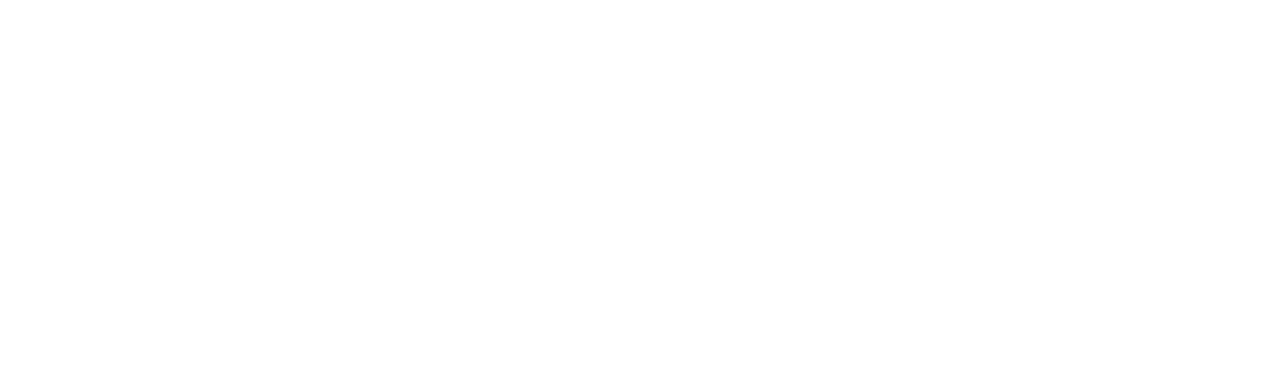
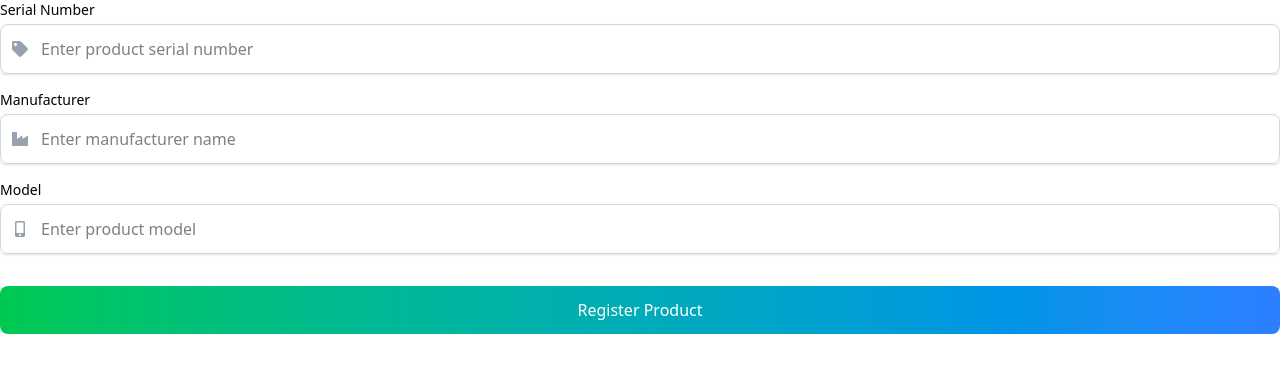
Before and after one commit to lendrik-kumar/VeriOwn-makeathon, a React (Vite) app in the folder frontend/: page /register in a window 1280 px wide. Before the commit this address had no page. Shown: the top 372 px of the page. Built offline with nearby package versions, Linux system fonts and the light colour scheme.

Commit message:
Register Product added

```diff
--- a/frontend/src/App.jsx
+++ b/frontend/src/App.jsx
@@ -7,6 +7,7 @@
 import ViewAdminRequests from "./pages/auth/ViewAdminRequests"
 import About from './pages/landing/About'
 import Contact from "./pages/landing/Contact"
+import Register from './pages/main/Register'
 
 
 function App() {
@@ -22,6 +23,7 @@
           <Route path="contact" element={<Contact/>}></Route>
           <Route path="view-requests" element={<ViewAdminRequests/>}></Route>
         </Route>
+        <Route path="register" element={<Register/>}></Route>
       </Routes>
     </Router>
   )
--- a/frontend/src/pages/auth/Login.jsx
+++ b/frontend/src/pages/auth/Login.jsx
@@ -26,6 +26,7 @@
       const response = await axios.post('/api/users/login', form);
       localStorage.setItem('token', response.data.token);
       setMessage('Login successful!');
+      console.log('Login successful:', response.data);
       // Navigate to dashboard or home after successful login
       setTimeout(() => navigate('/dashboard'), 1000);
     } catch (err) {
--- a/frontend/src/pages/main/Register.jsx
+++ b/frontend/src/pages/main/Register.jsx
@@ -1,9 +1,136 @@
-import React from 'react'
+import React, { useState } from 'react';
+import { registerProduct } from '../../utils/ApiServices'
+import { FaTag, FaIndustry, FaMobileAlt } from 'react-icons/fa';
 
-function Register() {
+const ProductForm = ({ onSuccess }) => {
+  const [formData, setFormData] = useState({
+    serial_number: '',
+    manufacturer: '',
+    model: '',
+  });
+  const [loading, setLoading] = useState(false);
+  const [error, setError] = useState(null);
+
+  const handleChange = (e) => {
+    setFormData({
+      ...formData,
+      [e.target.name]: e.target.value,
+    });
+  };
+
+  const handleSubmit = async (e) => {
+    e.preventDefault();
+    setLoading(true);
+    setError(null);
+
+    try {
+      const response = await registerProduct(formData);
+      setLoading(false);
+
+      // Reset form
+      setFormData({
+        serial_number: '',
+        manufacturer: '',
+        model: '',
+      });
+
+      // Call success callback with response data
+      if (onSuccess) onSuccess(response);
+
+    } catch (err) {
+      setError(err.error || 'An error occurred during product registration');
+      setLoading(false);
+    }
+  };
+
   return (
-    <div>Register</div>
-  )
-}
+    <form onSubmit={handleSubmit} className="space-y-6">
+      {error && (
+        <div className="p-4 border border-red-300 bg-red-50 text-red-700 rounded-md">
+          {error}
+        </div>
+      )}
 
-export default Register
+      <div className="space-y-4">
+        <div>
+          <label htmlFor="serial_number" className="block text-sm font-medium mb-1">
+            Serial Number
+          </label>
+          <div className="relative rounded-md shadow-sm">
+            <div className="absolute inset-y-0 left-0 pl-3 flex items-center pointer-events-none">
+              <FaTag className="text-gray-400" />
+            </div>
+            <input
+              type="text"
+              id="serial_number"
+              name="serial_number"
+              value={formData.serial_number}
+              onChange={handleChange}
+              className="block w-full pl-10 py-3 border border-gray-300 rounded-lg focus:ring-blue-500 focus:border-blue-500"
+              placeholder="Enter product serial number"
+              required
+            />
+          </div>
+        </div>
+
+        <div>
+          <label htmlFor="manufacturer" className="block text-sm font-medium mb-1">
+            Manufacturer
+          </label>
+          <div className="relative rounded-md shadow-sm">
+            <div className="absolute inset-y-0 left-0 pl-3 flex items-center pointer-events-none">
+              <FaIndustry className="text-gray-400" />
+            </div>
+            <input
+              type="text"
+              id="manufacturer"
+              name="manufacturer"
+              value={formData.manufacturer}
+              onChange={handleChange}
+              className="block w-full pl-10 py-3 border border-gray-300 rounded-lg focus:ring-blue-500 focus:border-blue-500"
+              placeholder="Enter manufacturer name"
+              required
+            />
+          </div>
+        </div>
+
+        <div>
+          <label htmlFor="model" className="block text-sm font-medium mb-1">
+            Model
+          </label>
+          <div className="relative rounded-md shadow-sm">
+            <div className="absolute inset-y-0 left-0 pl-3 flex items-center pointer-events-none">
+              <FaMobileAlt className="text-gray-400" />
+            </div>
+            <input
+              type="text"
+              id="model"
+              name="model"
+              value={formData.model}
+              onChange={handleChange}
+              className="block w-full pl-10 py-3 border border-gray-300 rounded-lg focus:ring-blue-500 focus:border-blue-500"
+              placeholder="Enter product model"
+              required
+            />
+          </div>
+        </div>
+      </div>
+
+      <div className="pt-2">
+        <button
+          type="submit"
+          disabled={loading}
+          className={`w-full py-3 px-4 rounded-lg flex justify-center items-center transition ${
+            loading
+              ? 'bg-gray-300 text-gray-500 cursor-not-allowed'
+              : 'bg-gradient-to-r from-green-500 to-blue-500 text-white hover:from-green-600 hover:to-blue-600'
+          }`}
+        >
+          {loading ? 'Registering...' : 'Register Product'}
+        </button>
+      </div>
+    </form>
+  );
+};
+
+export default ProductForm;
```
Also changed, not shown: 1 other file (tests, documents, lock files or other folders).
